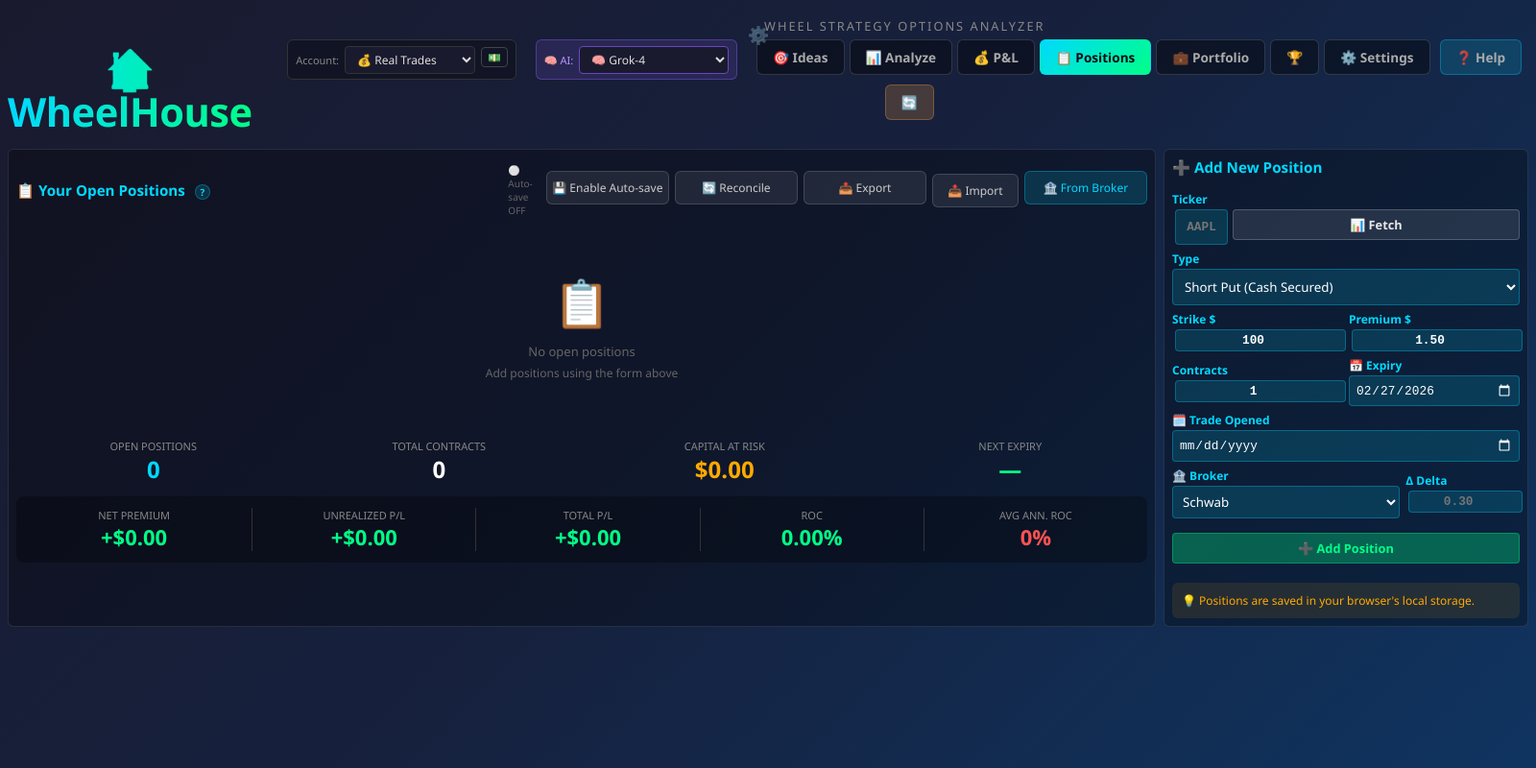
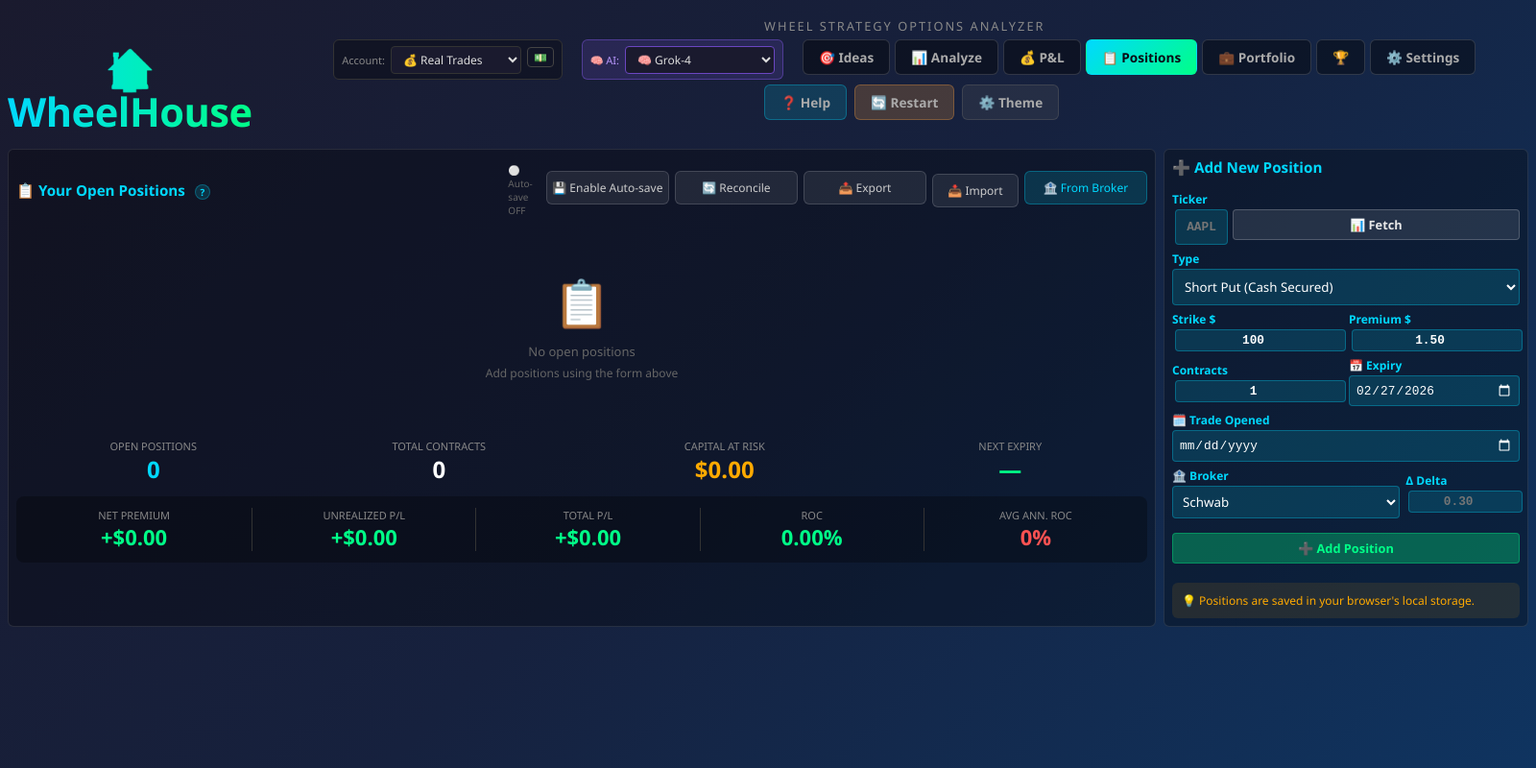
Before and after one commit to gregtee2/WheelHouse, an Electron app: page index.html in a window 1600 px wide. Shown: the whole page at 96% size. Drawn offline with Linux system fonts and the light colour scheme; no server answers.

Commit message:
fix: Clean up header bar - utility buttons now grouped on one line
- Removed absolute positioning on settings/theme button
- Grouped Help, Restart, Theme buttons in inline-flex container
- Added text labels to Restart and Theme buttons
- All utility buttons now aligned with tabs on same line

```diff
--- a/index.html
+++ b/index.html
@@ -15,7 +15,6 @@
                 <h1>🏠<br>WheelHouse</h1>
             </div>
             <div class="header-right">
-                <button id="settingsBtn" onclick="showSettingsModal()" style="background:none; border:none; font-size:18px; cursor:pointer; opacity:0.4; transition:opacity 0.2s; position:absolute; top:10px; right:10px;" onmouseover="this.style.opacity=1" onmouseout="this.style.opacity=0.4" title="Theme Settings">⚙️</button>
                 <p class="subtitle">Wheel Strategy Options Analyzer</p>
                 <div class="tabs">
                     <!-- Account Mode Switcher -->
@@ -50,8 +49,13 @@
                     <button class="tab-btn" data-tab="portfolio">💼 Portfolio</button>
                     <button class="tab-btn" data-tab="challenges">🏆</button>
                     <button class="tab-btn" data-tab="settings">⚙️ Settings</button>
-                    <button onclick="window.open('docs/help.html', '_blank')" class="tab-btn" style="background:rgba(0,217,255,0.15); border:1px solid rgba(0,217,255,0.3); margin-left:5px;" title="Open Documentation">❓ Help</button>
-                    <button id="restartServerBtn" onclick="restartServer()" class="tab-btn" style="background:rgba(180,120,60,0.3); border:1px solid rgba(180,120,60,0.5); margin-left:10px;" title="Restart Server">🔄</button>
+
+                    <!-- Utility buttons group -->
+                    <span style="display:inline-flex; align-items:center; margin-left:15px; gap:8px;">
+                        <button onclick="window.open('docs/help.html', '_blank')" class="tab-btn" style="background:rgba(0,217,255,0.15); border:1px solid rgba(0,217,255,0.3);" title="Open Documentation">❓ Help</button>
+                        <button id="restartServerBtn" onclick="restartServer()" class="tab-btn" style="background:rgba(180,120,60,0.3); border:1px solid rgba(180,120,60,0.5);" title="Restart Server">🔄 Restart</button>
+                        <button id="settingsBtn" onclick="showSettingsModal()" class="tab-btn" style="background:rgba(100,100,100,0.2); border:1px solid rgba(100,100,100,0.4);" title="Theme Settings">⚙️ Theme</button>
+                    </span>
                 </div>
             </div>
         </div>
```
